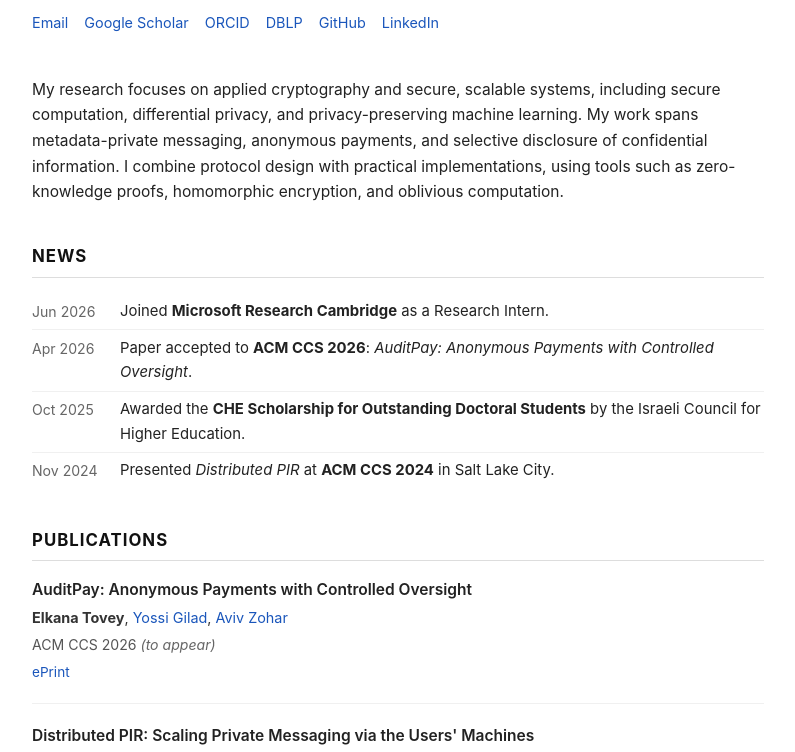
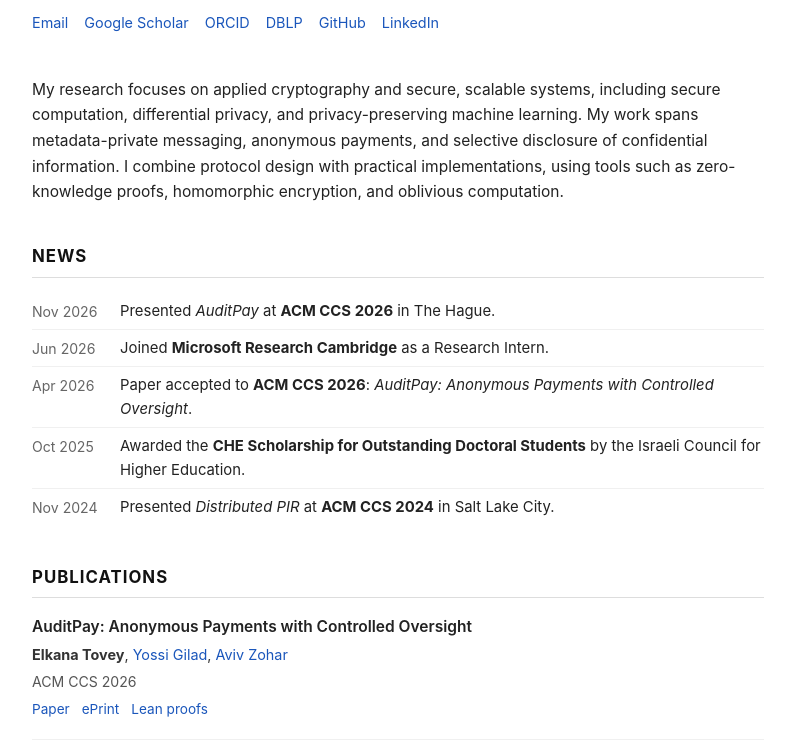
Before and after one commit to elkanatovey/elkanatovey.github.io, a plain HTML site: page index.html in a window 1280 px wide. Shown: the part 185-937 px from the top of the page, without its empty margins (242-1037 px from the left). Drawn offline with Linux system fonts and the light colour scheme.

Commit message:
Mark AuditPay as published at CCS 2026; add paper and Lean proof links

```diff
--- a/index.html
+++ b/index.html
@@ -80,6 +80,12 @@
       <h2>News</h2>
       <ul class="news-list">
         <li>
+          <time class="news-date" datetime="2026-11">Nov 2026</time>
+          <span class="news-copy">
+            Presented <em>AuditPay</em> at <strong>ACM CCS 2026</strong> in The Hague.
+          </span>
+        </li>
+        <li>
           <time class="news-date" datetime="2026-06">Jun 2026</time>
           <span class="news-copy">
             Joined <strong>Microsoft Research Cambridge</strong> as a Research Intern.
@@ -121,9 +127,11 @@
           <a href="https://www.cs.huji.ac.il/~yossigi/" target="_blank" rel="noopener noreferrer">Yossi Gilad</a>,
           <a href="https://www.avivz.net/" target="_blank" rel="noopener noreferrer">Aviv Zohar</a>
         </p>
-        <p class="pub-venue">ACM CCS 2026 <span class="pub-note">(to appear)</span></p>
+        <p class="pub-venue">ACM CCS 2026</p>
         <div class="pub-links">
+          <a href="https://dl.acm.org/doi/10.1145/3830454.3832694" target="_blank" rel="noopener noreferrer">Paper</a>
           <a href="https://eprint.iacr.org/2026/1118" target="_blank" rel="noopener noreferrer">ePrint</a>
+          <a href="https://github.com/elkanatovey/auditpay_proofs" target="_blank" rel="noopener noreferrer">Lean proofs</a>
         </div>
       </article>
 
```
